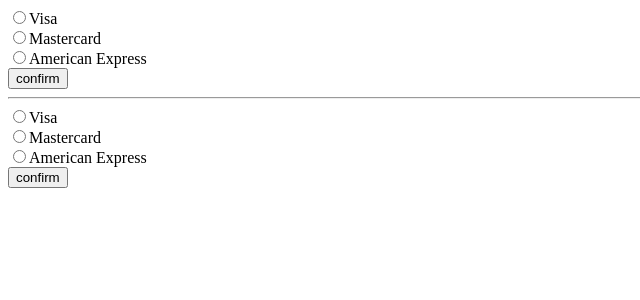
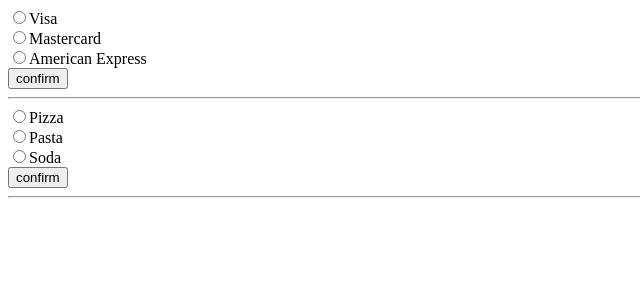
Before and after one commit to ArtCode9/PHP-practice, a PHP site: page /14_radioButton.php in a window 1280 px wide. Shown: the top 300 px of the page, without its empty margins (0-640 px from the left). Run offline with PHP 8.4, Linux system fonts and the light colour scheme.

Commit message:
radio done

```diff
--- a/14_radioButton.php
+++ b/14_radioButton.php
@@ -14,14 +14,43 @@
             </form>
             <hr>
             <form action="14_radioButton.php" method="post">
-               <input type="radio" name="credit_card" value="Visa">Visa<br>
-               <input type="radio" name="credit_card" value="Mastercard">Mastercard<br>
-               <input type="radio" name="credit_card" value="American Express">American Express<br>
-               <input type="submit" name="confirm" value="confirm">
+               <input type="radio" name="food_card" value="pizza">Pizza<br>
+               <input type="radio" name="food_card" value="pasta">Pasta<br>
+               <input type="radio" name="food_card" value="soda">Soda<br>
+               <input type="submit" name="pick" value="confirm">
             </form>
+            <hr>
 </body>
 </html>
 <?php
+         //  food section
+         if(isset($_POST["pick"])){
+
+            $food_card = null;
+
+            if(isset($_POST["food_card"])){ // select a value from radio button
+                  $food_card = $_POST["food_card"];// assign value to local variable
+            }
+
+            switch($food_card){
+                   case "pizza":
+                     echo"You select pizza";
+                     break;
+                  case "pasta":
+                     echo"pasta is really good chose";
+                     break;
+                  case "soda":
+                     echo"soda is good with other male";
+                     break;
+                  default:
+                     echo"Please make selection i'am starving";
+            }
+
+         }
+
+
+         //  credit card section
+
          if(isset($_POST["confirm"])){
 
             $credit_card = null;
```
